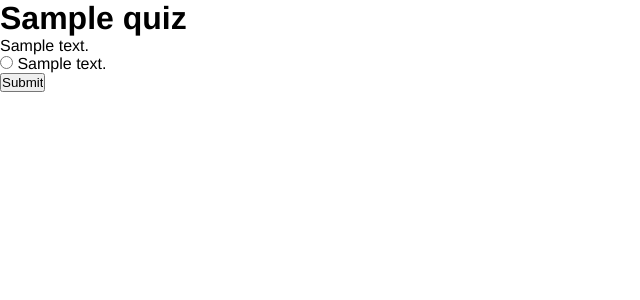
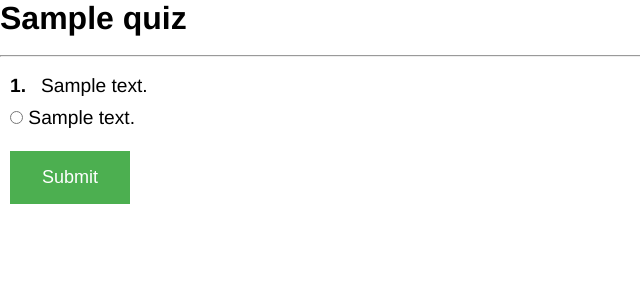
Before and after one commit to 32ndOfAnInch/quizes_w_django, a Django app: page /quiz/1/ in a window 1280 px wide. Shown: the part 75-375 px from the top of the page, without its empty margins (0-640 px from the left). Run offline with Django 4.2, Linux system fonts and the light colour scheme; tables that the repository leaves empty hold one stand-in row (values such as "Sample post").

Commit message:
some styling changes

```diff
--- a/quiz_project/quiz_app/static/css/style.css
+++ b/quiz_project/quiz_app/static/css/style.css
@@ -1,3 +1,4 @@
+/* navbar */
 
 * {
     margin: 0;
@@ -137,6 +138,7 @@ i {
 }
 
 
+
 /* user profile */
 
 img.user-profile-picture {
@@ -195,3 +197,47 @@ form p label {
 label[for='id_content'] {
     display: none;
 }
+
+
+
+
+/* quiz form */
+
+.question-text{
+    margin-bottom: 10px;
+    margin-left: 10px;
+    font-weight: 500;
+}
+
+.answer-label{
+    margin-left: 10px;
+}
+
+.question {
+    display: flex;
+}
+
+.question-number {
+    font-weight: bold;
+    margin-right: 5px;
+    margin-left: 10px;
+}
+
+.quiz-form-body {
+    font-size: 120%;
+}
+
+
+.button-submit-quiz {
+    margin-left: 10px;
+    background-color: #4CAF50;
+    border: none;
+    color: white;
+    padding: 16px 32px;
+    font-size: large;
+}
+
+.button-submit-quiz:hover {
+    background-color: #279b2b;
+    cursor: pointer;
+}
--- a/quiz_project/quiz_app/templates/library/quiz_form.html
+++ b/quiz_project/quiz_app/templates/library/quiz_form.html
@@ -3,22 +3,33 @@
 {% block content %}
 
 <h1>{{ quiz.name }}</h1>
+<br>
+<hr>
+<br>
+<div class="quiz-form-body">
 <form method="post" action="">
     {% csrf_token %}
     {% for question in questions %}
-        <p>{{ question.text|safe }}</p>
+        <div class="question">
+            <div class="question-number">{{ forloop.counter }}.</div>
+            <div class="question-text">{{ question.text|safe }}</div>
+        </div>
         <ul>
             {% for answer in question.answers.all %}
                 <li>
+                    <div class="answer-label">
                     <label>
                         <input type="radio" name="question{{ question.id }}" value="{{ answer.id }}">
                         {{ answer.text }}
                     </label>
+                    </div>
                 </li>
             {% endfor %}
         </ul>
+        <br>
     {% endfor %}
-<input type="submit" value="Submit">
+    <button class="button-submit-quiz" type="submit">Submit</button>
 </form>
+</div>
 
 {% endblock content %}
```
Also changed, not shown: quiz_project/quiz_app/templates/library/result_detail.html (+7 -4 lines), quiz_project/quiz_app/templates/library/dashboard.html (deleted).
